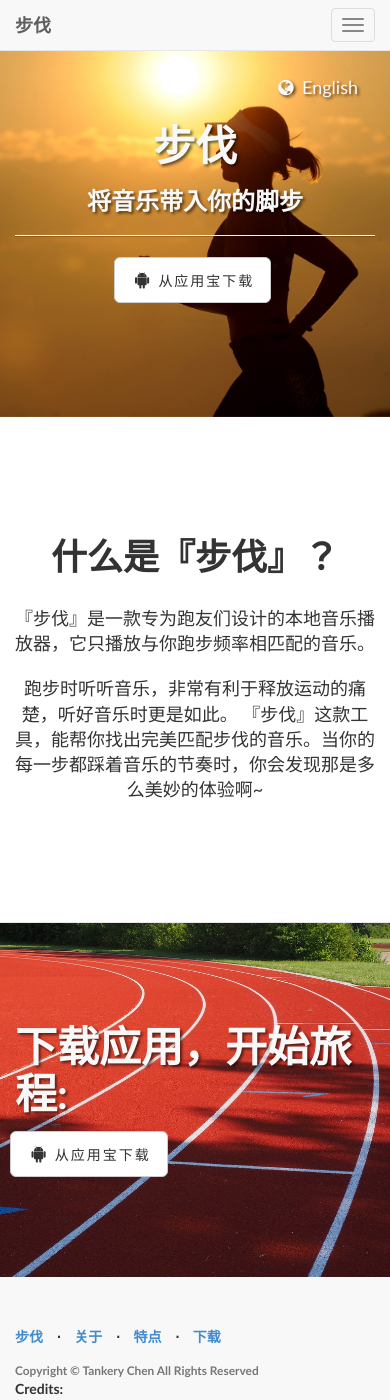
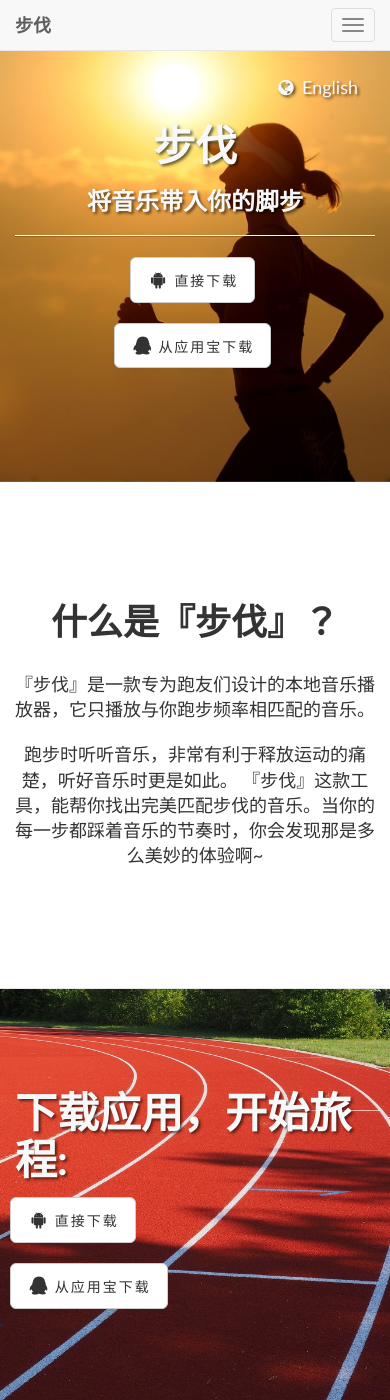
Before and after one commit to tankeryapp/Pace, a Jekyll site: the page built from cn/index.html, in a window 390 px wide and 1400 px high. Built offline with Jekyll 4.4.1, drawn with Linux system fonts in a browser that asks for light colours.

Commit message:
[Site] Modified the chinese mobile download buttons.
Support multiple platform button, by specific the type in contact list.

```diff
--- a/_includes/social_list.html
+++ b/_includes/social_list.html
@@ -1,19 +1,21 @@
 {% for link in page.contact.link %}
+{% if link.type == 'pc' %}
+<li class="pc">
+{% elsif link.type == 'mobile' %}
+<li class="mobile">
+{% else %}
 <li>
+{% endif %}
+
     {% if link.image %}
-<a href="{{ link.url }}" class="btn-black pc">
-    <img src="{{ site.baseurl }}/img/{{ link.image }}" alt="{{ link.text }}" class="image-btn">
-</a>
-<a href="{% if link.mobileurl %}{{ link.mobileurl }}{% else %}{{ link.url }}{% endif %}" class="btn-black mobile">
+    <a href="{{ link.url }}" class="btn-black">
         <img src="{{ site.baseurl }}/img/{{ link.image }}" alt="{{ link.text }}" class="image-btn">
     </a>
     {% else %}
-<a href="{{ link.url }}" class="btn btn-default btn-lg pc">
+    <a href="{{ link.url }}" class="btn btn-default btn-lg">
         <i class="fa fa-{{ link.title }} fa-fw"></i> <span class="network-name">{{ link.text }}</span>
     </a>
-<a href="{% if link.mobileurl %}{{ link.mobileurl }}{% else %}{{ link.url }}{% endif %}" class="btn btn-default btn-lg mobile">
-    <i class="fa fa-{{ link.title }} fa-fw"></i> <span class="network-name">{% if link.mobiletext %}{{ link.mobiletext }}{% else %}{{ link.text }}{% endif %}</span>
-</a>
+    {% endif %}
+
 </li>
-{% endif %}
 {% endfor %}
--- a/cn/index.html
+++ b/cn/index.html
@@ -27,10 +27,13 @@ about:
 contact:
   title: "下载应用，开始旅程:"
   link:
-    - title: android
-      text: 获取APK
-      mobiletext: 从应用宝下载
+    - type: all
+      title: android
+      text: 直接下载
       url: ../download/PaceAndroid_v1.0.2.apk
-      mobileurl: http://a.app.qq.com/o/simple.jsp?pkgname=com.tankery.app.rockya
+    - type: mobile
+      title: qq
+      text: 从应用宝下载
+      url: http://a.app.qq.com/o/simple.jsp?pkgname=com.tankery.app.rockya
 
 ---
--- a/css/landing-page.css
+++ b/css/landing-page.css
@@ -19,17 +19,6 @@ h5,
 h6 {
     font-family: "Lato","Helvetica Neue",Helvetica,Arial,sans-serif;
     font-weight: 700;
-}
-
-@media(max-width:767px) {
-    .pc {
-        display: none;
-    }
-}
-@media(min-width:767px) {
-    .mobile {
-        display: none;
-    }
 }
 
 .lead {
@@ -235,3 +224,14 @@ footer {
 p.copyright {
     margin: 15px 0 0;
 }
+
+@media(max-width:767px) {
+    .pc {
+        display: none !important;
+    }
+}
+@media(min-width:767px) {
+    .mobile {
+        display: none !important;
+    }
+}
```
Lines whose indentation alone changed are shown as unchanged.
